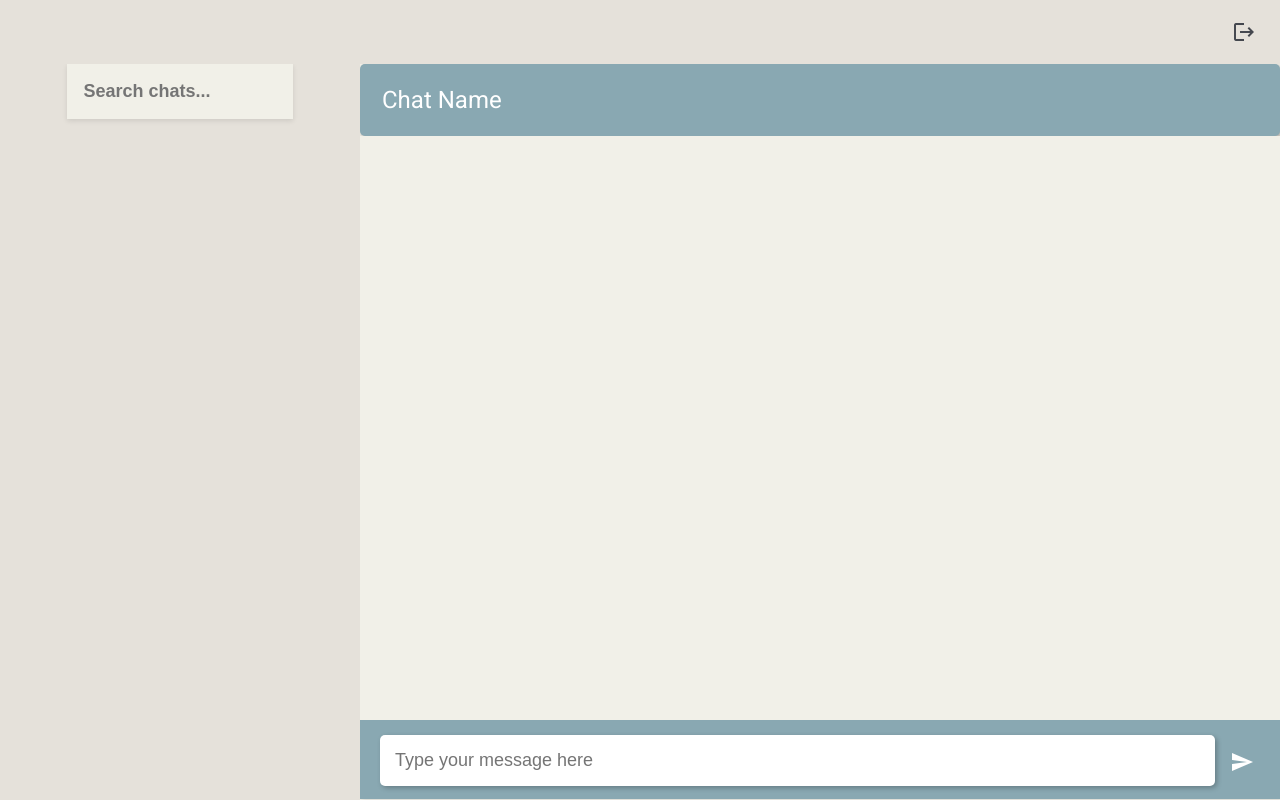
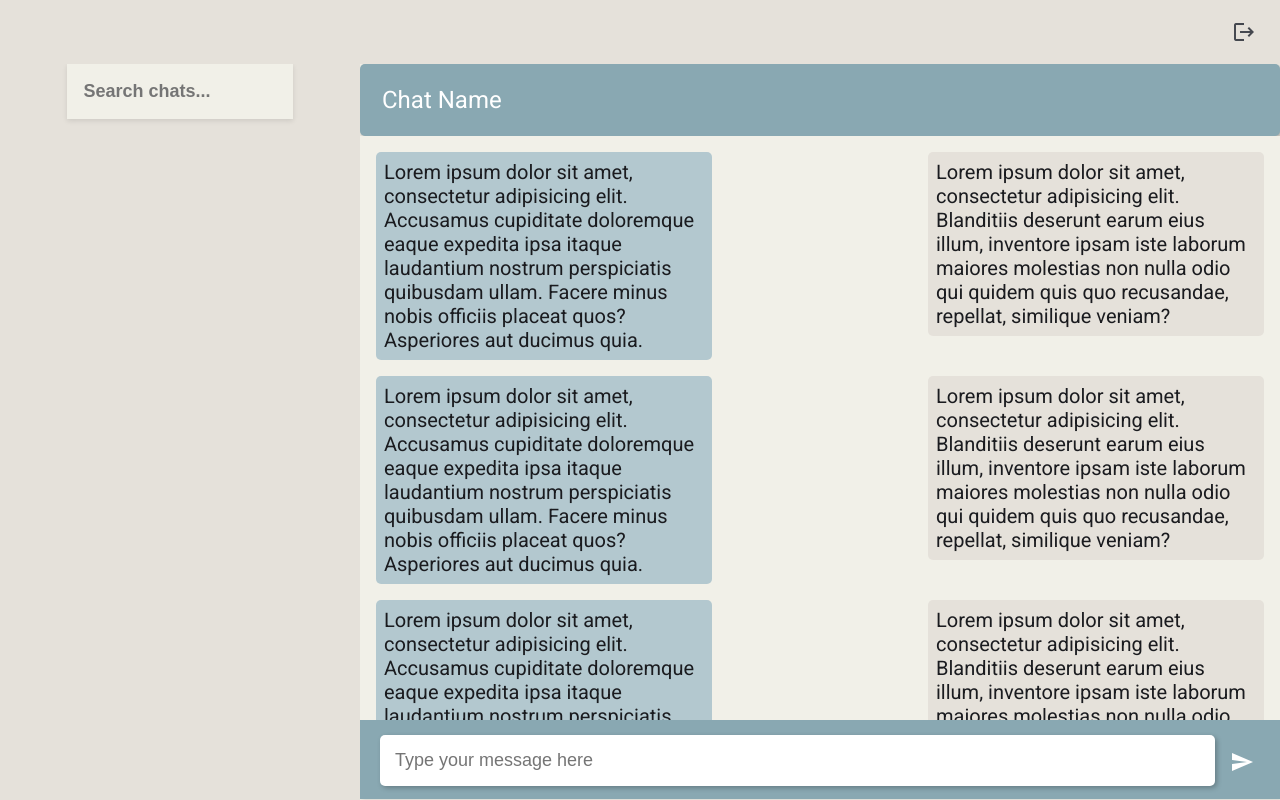
Before and after one commit to doeiit00/Mobile-UX-Design, an Angular app: page /home in a window 1280 px wide. Built offline with nearby package versions, Linux system fonts and the light colour scheme.

Commit message:
Chat
Co-Authored-By: Dominik <147036891+doeiit00@users.noreply.github.com>

```diff
--- a/src/app/components/chat/chat.component.css
+++ b/src/app/components/chat/chat.component.css
@@ -22,8 +22,28 @@
 .message-list {
   list-style: none;
   margin: 0;
-  padding: 0;
+  padding: 1rem;
+}
+
+.message-incoming{
+  display: inline-block;
+  width: 20rem;
+  padding: 0.5rem;
+  margin-bottom: 1rem;
+  font-size: 20px;
+  border-radius: 5px;
   background: #B3C8CF;
+}
+
+.message-outgoing{
+  display: inline-block;
+  position: relative;
+  float: right;
+  width: 20rem;
+  padding: 0.5rem;
+  font-size: 20px;
+  border-radius: 5px;
+  background: #E5E1DA;
 }
 
 .chat-input {
--- a/src/app/components/chat/chat.component.html
+++ b/src/app/components/chat/chat.component.html
@@ -1,7 +1,54 @@
 <div class="chat">
   <div class="chat-header">Chat Name</div>
   <div class="chat-window">
-    <ul class="message-list"></ul>
+    <ul class="message-list">
+      <li class="message-item">
+        <div class="message-incoming">
+          Lorem ipsum dolor sit amet, consectetur adipisicing elit. Accusamus cupiditate doloremque eaque expedita ipsa itaque laudantium nostrum perspiciatis quibusdam ullam. Facere minus nobis officiis placeat quos? Asperiores aut ducimus quia.
+        </div>
+
+        <div class="message-outgoing">
+          Lorem ipsum dolor sit amet, consectetur adipisicing elit. Blanditiis deserunt earum eius illum, inventore ipsam iste laborum maiores molestias non nulla odio qui quidem quis quo recusandae, repellat, similique veniam?
+        </div>
+
+        <div class="message-outgoing">
+          Lorem ipsum dolor sit amet, consectetur adipisicing elit. Blanditiis deserunt earum eius illum, inventore ipsam iste laborum maiores molestias non nulla odio qui quidem quis quo recusandae, repellat, similique veniam?
+        </div>
+
+        <div class="message-incoming">
+          Lorem ipsum dolor sit amet, consectetur adipisicing elit. Accusamus cupiditate doloremque eaque expedita ipsa itaque laudantium nostrum perspiciatis quibusdam ullam. Facere minus nobis officiis placeat quos? Asperiores aut ducimus quia.
+        </div>
+
+        <div class="message-incoming">
+        Lorem ipsum dolor sit amet, consectetur adipisicing elit. Accusamus cupiditate doloremque eaque expedita ipsa itaque laudantium nostrum perspiciatis quibusdam ullam. Facere minus nobis officiis placeat quos? Asperiores aut ducimus quia.
+        </div>
+
+        <div class="message-outgoing">
+          Lorem ipsum dolor sit amet, consectetur adipisicing elit. Blanditiis deserunt earum eius illum, inventore ipsam iste laborum maiores molestias non nulla odio qui quidem quis quo recusandae, repellat, similique veniam?
+        </div>
+
+        <div class="message-incoming">
+          Lorem ipsum dolor sit amet, consectetur adipisicing elit. Accusamus cupiditate doloremque eaque expedita ipsa itaque laudantium nostrum perspiciatis quibusdam ullam. Facere minus nobis officiis placeat quos? Asperiores aut ducimus quia.
+        </div>
+
+        <div class="message-outgoing">
+          Lorem ipsum dolor sit amet, consectetur adipisicing elit. Blanditiis deserunt earum eius illum, inventore ipsam iste laborum maiores molestias non nulla odio qui quidem quis quo recusandae, repellat, similique veniam?
+        </div>
+
+        <div class="message-incoming">
+          Lorem ipsum dolor sit amet, consectetur adipisicing elit. Accusamus cupiditate doloremque eaque expedita ipsa itaque laudantium nostrum perspiciatis quibusdam ullam. Facere minus nobis officiis placeat quos? Asperiores aut ducimus quia.
+        </div>
+
+        <div class="message-outgoing">
+          Lorem ipsum dolor sit amet, consectetur adipisicing elit. Blanditiis deserunt earum eius illum, inventore ipsam iste laborum maiores molestias non nulla odio qui quidem quis quo recusandae, repellat, similique veniam?
+        </div>
+
+        <div class="message-incoming">
+          Lorem ipsum dolor sit amet, consectetur adipisicing elit. Accusamus cupiditate doloremque eaque expedita ipsa itaque laudantium nostrum perspiciatis quibusdam ullam. Facere minus nobis officiis placeat quos? Asperiores aut ducimus quia.
+        </div>
+
+      </li>
+    </ul>
   </div>
   <div class="chat-input">
     <input type="text" class="message-input" placeholder="Type your message here">
```
